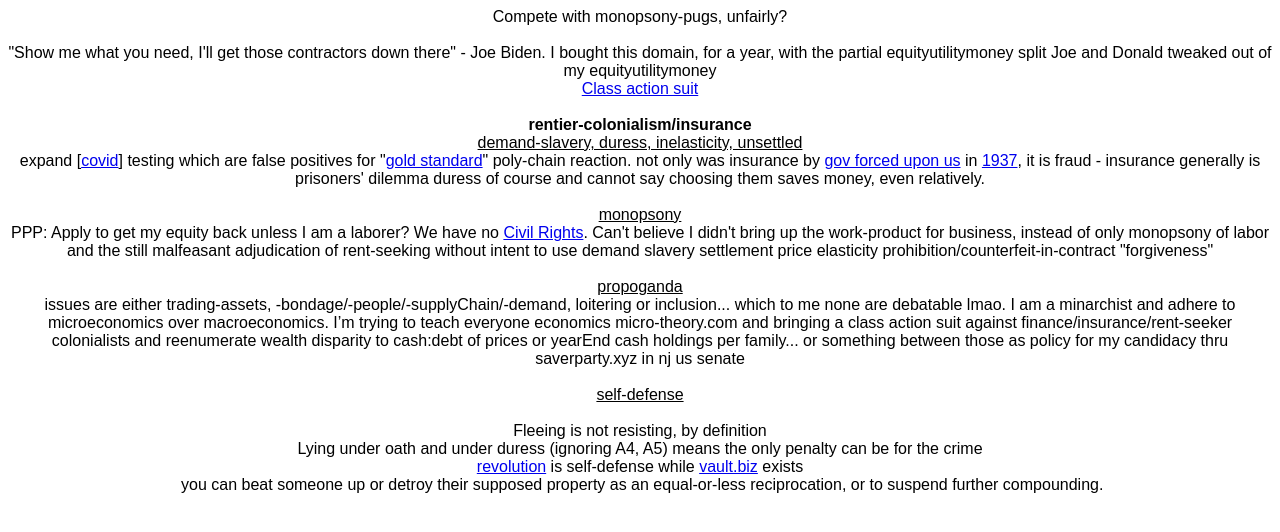
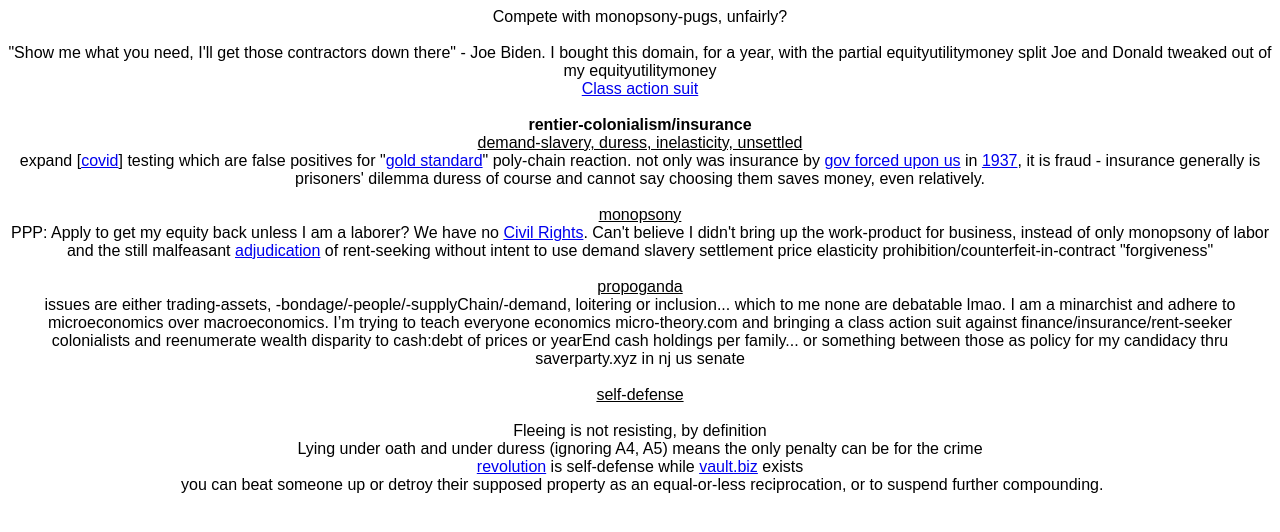
Before and after one commit to NickCarducci/BillBidenOrg, a React (Create React App) app: page / in a window 1280 px wide. Shown: the top 532 px of the page. Built offline with nearby package versions, Linux system fonts and the light colour scheme.

Commit message:
Update App.js

```diff
--- a/src/App.js
+++ b/src/App.js
@@ -42,8 +42,9 @@ export default function App() {
       PPP: Apply to get my equity back unless I am a laborer? We have no&nbsp;
       <a href="https://saverparty.xyz">Civil Rights</a>.&nbsp;Can't believe I
       didn't bring up the work-product for business, instead of only monopsony
-      of labor and the still malfeasant adjudication of rent-seeking without
-      intent to use demand slavery settlement price elasticity
+      of labor and the still malfeasant&nbsp;
+      <a href="https://froth.app/debt">adjudication</a>&nbsp;of rent-seeking
+      without intent to use demand slavery settlement price elasticity
       prohibition/counterfeit-in-contract "forgiveness"
       <br />
       <br />
```
